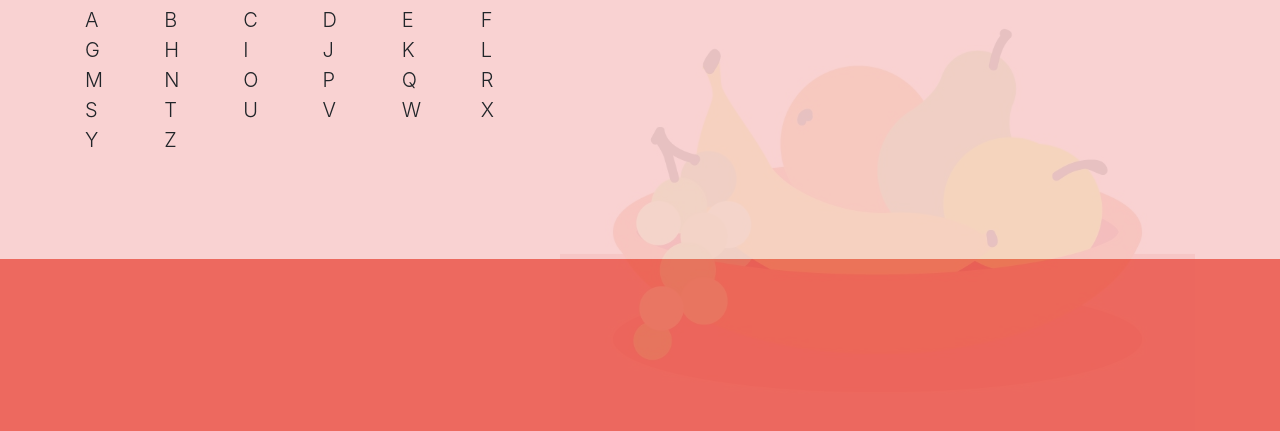
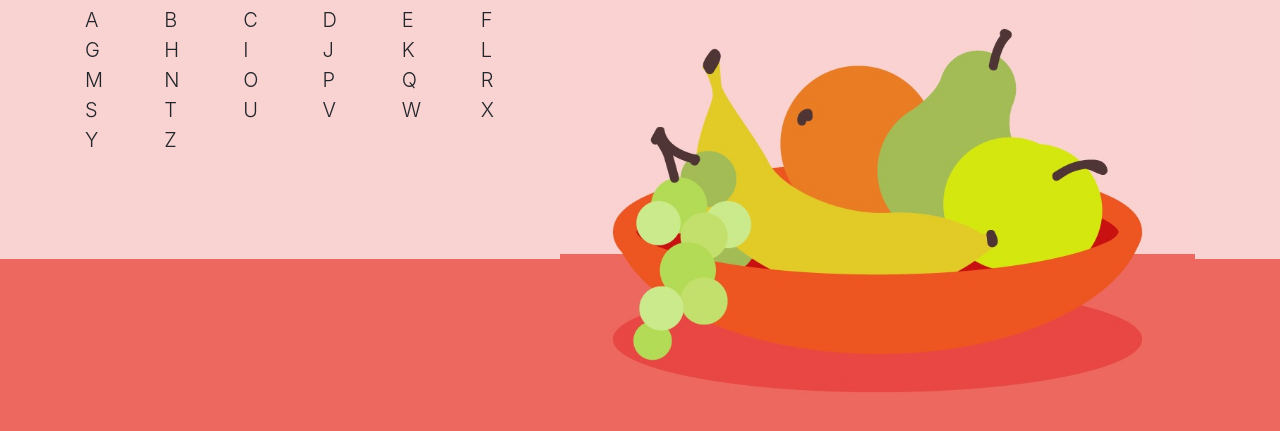
Before and after one commit to jwmann13/word-guess-game, a plain HTML site: page index.html in a window 1280 px wide. Shown: the part 137-568 px from the top of the page. Drawn offline with nearby package versions, Linux system fonts and the light colour scheme.

```diff
--- a/assets/css/style.css
+++ b/assets/css/style.css
@@ -2,7 +2,3 @@ body {
     height: 100vh;
     background-image: linear-gradient(#F9D2D2 49.5%, #ED695F 49.2%);
 }
-
-img {
-    opacity: 10%;
-}
--- a/assets/js/game.js
+++ b/assets/js/game.js
@@ -20,10 +20,11 @@ $(document).ready(function () {
     }
 
     let fruitPic = $('<img>');
-    fruitPic.addClass('img-responsive');
+    fruitPic.addClass('img-fluid');
     fruitPic.css({
         'width': '100%',
-        'height': 'auto'
+        'height': 'auto',
+        'opacity': 1
     });
     fruitPic.attr('src', 'assets/images/froot-' + guessCounter + '.jpeg')
     imgs.append(fruitPic);
```
Also changed, not shown: 2 other files.
